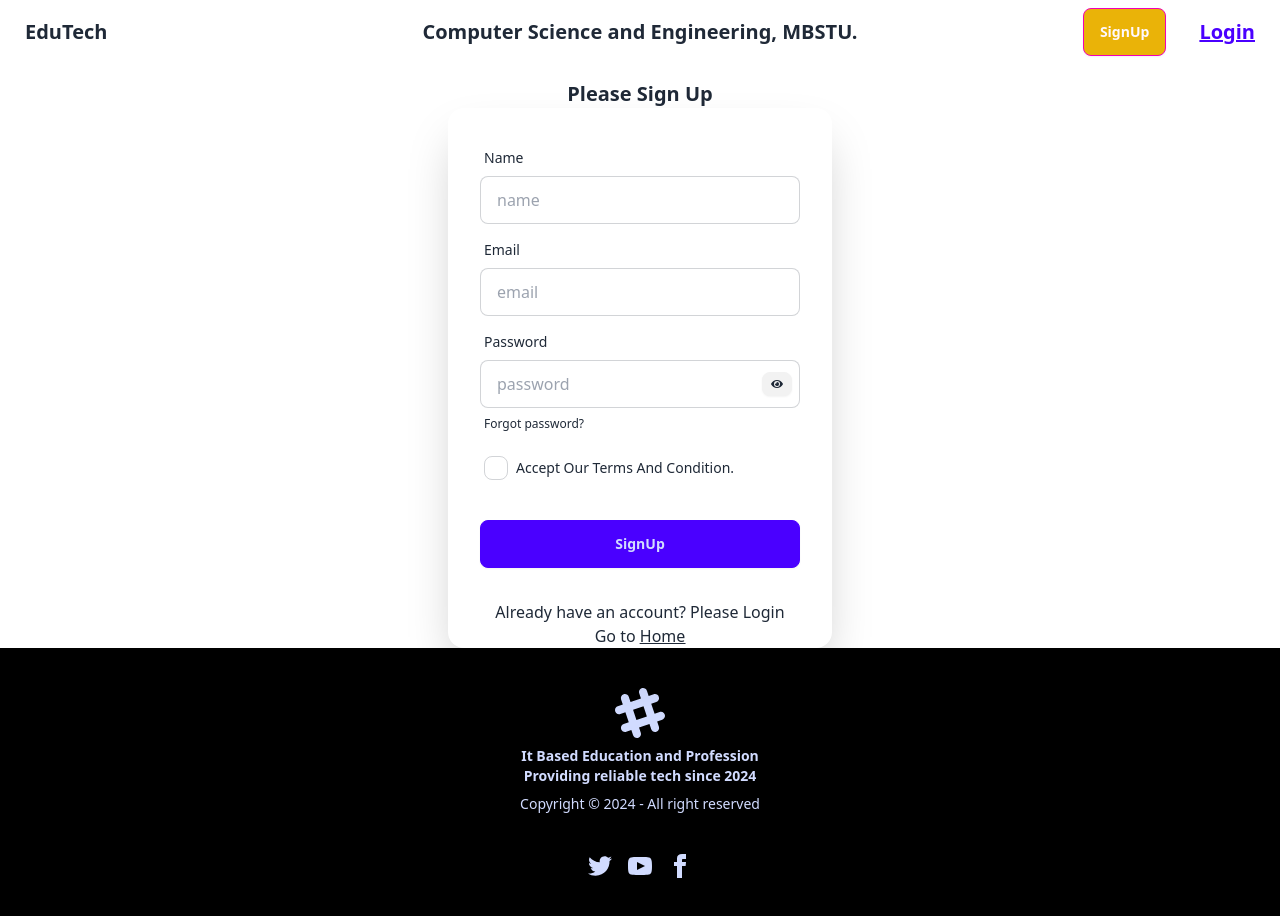
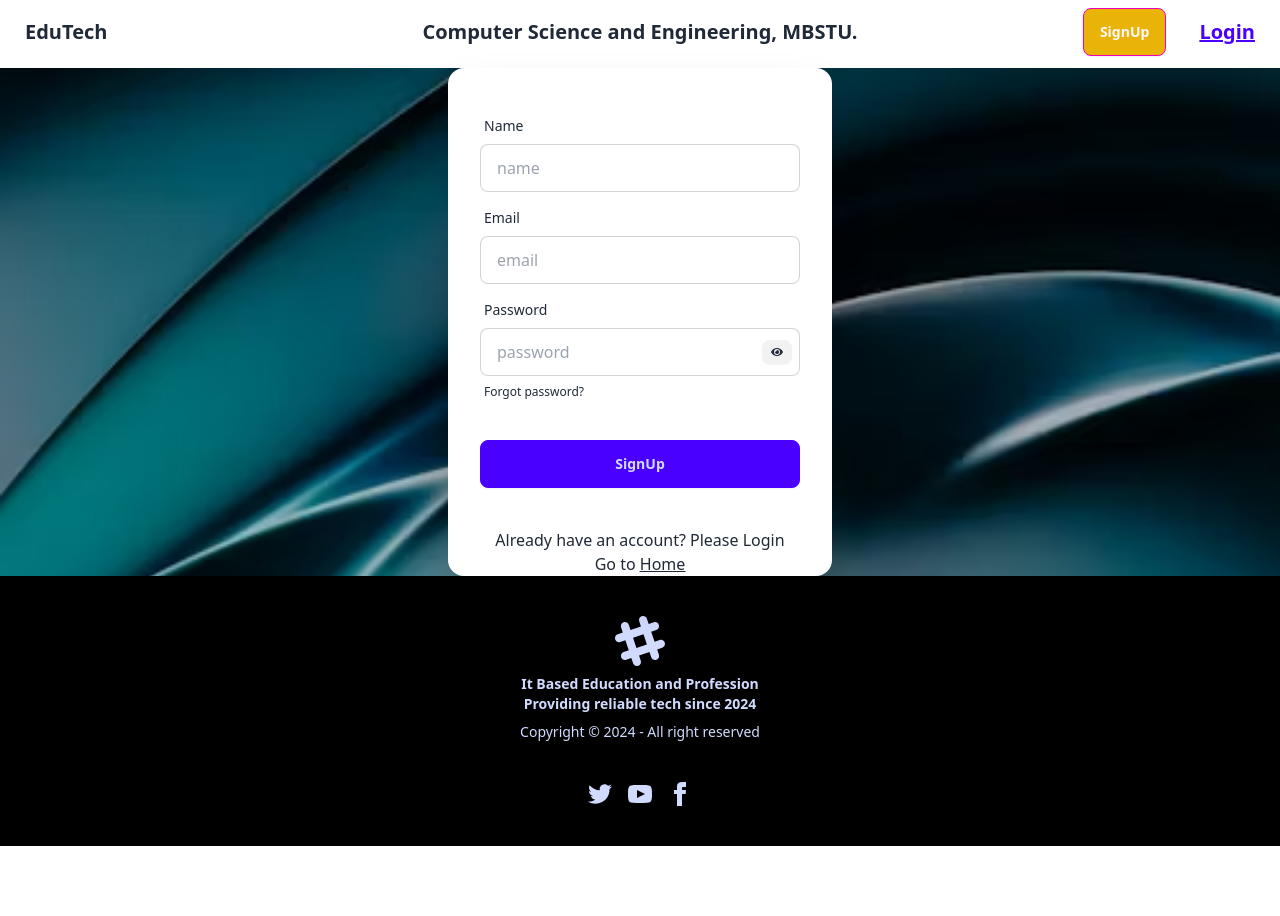
Before and after one commit to Md-Rabiul-Islam75/it-based-education-and-profession, a React (Vite) app: page /signUp in a window 1280 px wide. After the commit the page ends 846 px from the top, so only its background shows below. Built offline with nearby package versions, Linux system fonts and the light colour scheme.

Commit message:
bg image added to login and signup pages

```diff
--- a/src/pages/Aboutus.jsx
+++ b/src/pages/Aboutus.jsx
@@ -0,0 +1,81 @@
+import React from "react";
+import about_us_one from "../assets/AboutUsOne.jpeg"
+import about_us_two from "../assets/AboutUsTwo.jpeg"
+import about_us_three from "../assets/AboutUsThree.jpeg"
+import { Link } from "react-router";
+
+
+
+const AboutUs = () => {
+  return (
+    <div className="my-5 space-y-5">
+      {/* first cart */}
+      <div className="hero bg-base-200 min-h-80">
+        <div className="hero-content flex-col shadow-2xl gap-5 lg:flex-row space-x-20">
+
+        <div>
+            <h1 className="text-5xl font-bold">About Us!</h1>
+            <p className="py-6 text-xl">
+            We are a passionate team committed to bridging the gap between academia and the professional world for Computer Science and Engineering (CSE) students. Our platform offers personalized resources, expert guidance, and interactive tools to help students navigate their academic journey, enhance their technical skills, and prepare for successful careers in technology. By combining insights from industry professionals and senior students, we aim to create a trusted space for learning and growth.
+            </p>
+
+          </div>
+
+          <img
+            src={about_us_three}
+            className="max-w-md rounded-lg"
+          />
+
+        </div>
+      </div>
+
+       {/* second cart */}
+      <div className="hero bg-base-200 min-h-80">
+        <div className="hero-content flex-col-reverse shadow-2xl gap-5 lg:flex-row space-x-20">
+
+        <img
+            src={about_us_two}
+            className="max-w-md w-full rounded-lg"
+          />
+
+        <div>
+            <h1 className="text-5xl font-bold">Our Mission</h1>
+            <p className="py-6 text-xl">
+            To empower CSE students with a comprehensive, secure, and innovative platform that simplifies their academic journey, strengthens their technical foundations, and equips them with the knowledge and tools needed to excel in competitive job markets.
+            </p>
+
+          </div>
+
+
+
+        </div>
+      </div>
+
+      {/* third cart */}
+      <div className="hero bg-base-200 min-h-80">
+        <div className="hero-content flex-col shadow-2xl gap-5 lg:flex-row space-x-20">
+
+        <div>
+            <h1 className="text-5xl font-bold">Our Vision</h1>
+            <p className="py-6 text-xl">
+            To be recognized globally as the leading platform for CSE students, setting a benchmark for innovation and practicality in academic and career preparation. Our vision is to create a community-driven ecosystem where students, professionals, and educators collaborate to inspire growth, share knowledge, and drive technological excellence.
+            </p>
+
+          </div>
+
+          <img
+            src={about_us_three}
+            className="max-w-md w-full rounded-lg"
+          />
+
+        </div>
+      </div>
+
+       <h2 className="font-bold text-center">Back to <Link className="text-blue-500" to={'/'}>Home</Link></h2>
+
+
+    </div>
+  );
+};
+
+export default AboutUs;
--- a/src/pages/Login.jsx
+++ b/src/pages/Login.jsx
@@ -1,5 +1,6 @@
 import React from 'react';
 import { Link } from 'react-router';
+import login_bg_pic from '../assets/login_bg.avif'
 
 const Login = () => {
 
@@ -8,7 +9,14 @@ const Login = () => {
     }
 
     return (
-        <div className="hero bg-base-200">
+        <div className="hero bg-base-200"
+        style={{
+                    backgroundImage: `url(${login_bg_pic})`,
+                    backgroundRepeat: "no-repeat",
+
+
+                }}
+        >
         <div className="hero-content flex-col lg:flex-row-reverse">
 
           <div className="card bg-base-100 w-full shrink-0 shadow-2xl">
--- a/src/pages/SignUp.jsx
+++ b/src/pages/SignUp.jsx
@@ -1,13 +1,14 @@
-import React, { useState } from 'react';
-import { FaEye, FaEyeSlash } from 'react-icons/fa';
-import { Link } from 'react-router';
+import React, { useState } from "react";
+import { FaEye, FaEyeSlash } from "react-icons/fa";
+import { Link } from "react-router";
+import login_bg_pic from "../assets/login_bg.avif";
 
 const SignUp = () => {
   const [showPassword, setShowPassword] = useState(false);
   const [formData, setFormData] = useState({
-    name: '',
-    email: '',
-    password: '',
+    name: "",
+    email: "",
+    password: "",
     terms: false,
   });
 
@@ -15,7 +16,7 @@ const SignUp = () => {
     const { name, value, type, checked } = e.target;
     setFormData({
       ...formData,
-      [name]: type === 'checkbox' ? checked : value,
+      [name]: type === "checkbox" ? checked : value,
     });
   };
 
@@ -28,10 +29,10 @@ const SignUp = () => {
     }
 
     try {
-      const response = await fetch('http://localhost:8080/api/user/register', {
-        method: 'POST',
+      const response = await fetch("http://localhost:8080/api/user/register", {
+        method: "POST",
         headers: {
-          'Content-Type': 'application/json',
+          "Content-Type": "application/json",
         },
         body: JSON.stringify({
           name: formData.name,
@@ -49,17 +50,23 @@ const SignUp = () => {
         alert(`Error: ${data.message}`);
       }
     } catch (error) {
-      console.error('Error:', error);
-      alert('An error occurred while registering.');
+      console.error("Error:", error);
+      alert("An error occurred while registering.");
     }
   };
 
   return (
-    <div className="max-w-3xl mx-auto mt-4">
-      <h2 className="text-xl text-center font-bold">Please Sign Up</h2>
+    <div  style={{
+      backgroundImage: `url(${login_bg_pic})`,
+      backgroundRepeat: "no-repeat",
+      backgroundSize: "cover",
+    }}>
 
-      <div className="card bg-base-100 w-full mx-auto text-center max-w-sm shrink-0 shadow-2xl">
-        <form onSubmit={handleSignUP} className="card-body">
+<div
+      className="max-w-3xl mx-auto">
+
+      <div className="card bg-base-100 w-full mx-auto text-center mt-1 max-w-sm shrink-0 shadow-2xl">
+        <form onSubmit={handleSignUP} className="card-body my-2">
           <div className="form-control">
             <label className="label">
               <span className="label-text">Name</span>
@@ -94,7 +101,7 @@ const SignUp = () => {
               <span className="label-text">Password</span>
             </label>
             <input
-              type={showPassword ? 'text' : 'password'}
+              type={showPassword ? "text" : "password"}
               name="password"
               value={formData.password}
               onChange={handleChange}
@@ -116,20 +123,7 @@ const SignUp = () => {
               </a>
             </label>
           </div>
-          <div className="form-control">
-            <label className="label justify-start cursor-pointer">
-              <input
-                type="checkbox"
-                name="terms"
-                checked={formData.terms}
-                onChange={handleChange}
-                className="checkbox"
-              />
-              <span className="label-text ml-2">
-                Accept Our Terms And Condition.
-              </span>
-            </label>
-          </div>
+
           <div className="form-control mt-6">
             <button type="submit" className="btn btn-primary">
               SignUp
@@ -141,10 +135,16 @@ const SignUp = () => {
           Already have an account? Please <Link to="/login">Login</Link>
         </p>
         <p>
-          Go to <u><Link to="/">Home</Link></u>
+          Go to{" "}
+          <u>
+            <Link to="/">Home</Link>
+          </u>
         </p>
       </div>
     </div>
+
+    </div>
+
   );
 };
 
```
Also changed, not shown: src/assets/login_bg.avif (added).
